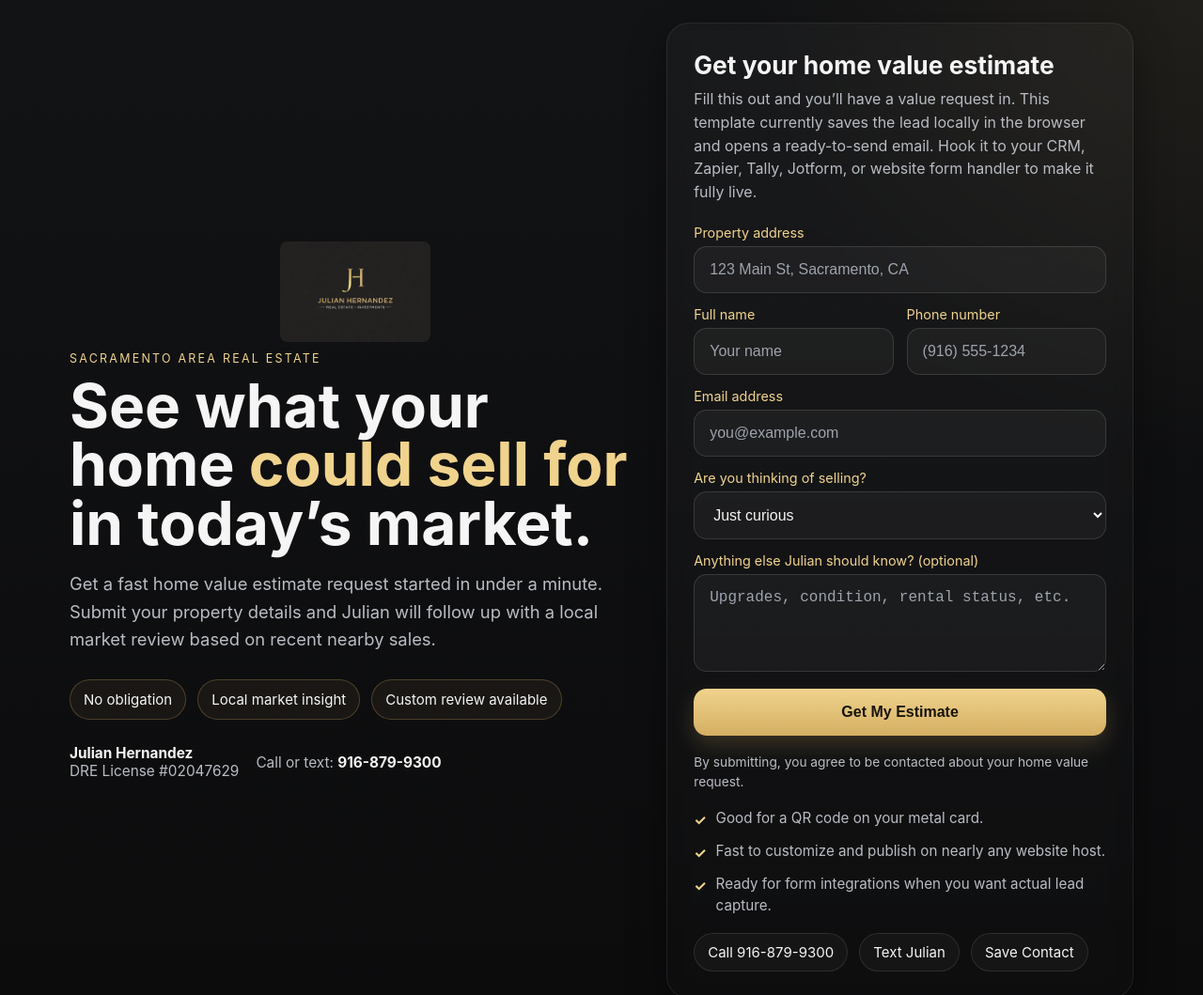
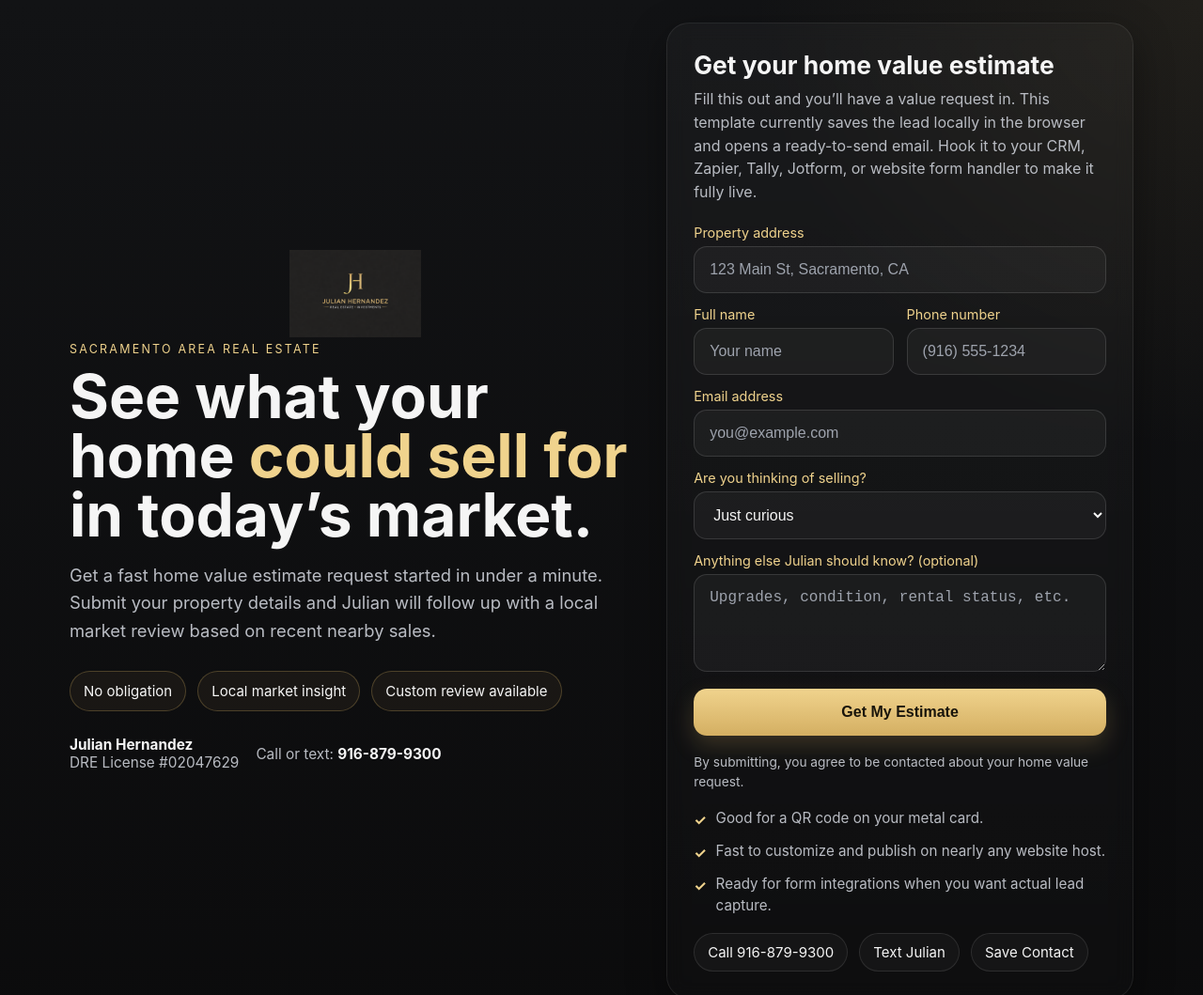
Before and after one commit to JHRealty/Home-Value-, a plain HTML site: page index.html in a window 1280 px wide. Shown: the top 1059 px of the page at 94% size. Drawn offline with Linux system fonts and the light colour scheme.

Commit message:
Update index.html

```diff
--- a/index.html
+++ b/index.html
@@ -282,7 +282,7 @@
   <div class="wrap">
     <section class="hero">
       <div>
-        <img src="logo.png" alt="Julian Hernandez Real Estate" style="max-width:160px; display:block; margin:0 auto 10px auto; border-radius:8px;">
+      <img src="logo.png" alt="Julian Hernandez Real Estate" style="max-width:140px; display:block; margin:0 auto 5px auto;">
         <div class="eyebrow">Sacramento Area Real Estate</div>
         <h1>See what your home <span class="accent">could sell for</span> in today’s market.</h1>
         <p class="sub">
```
